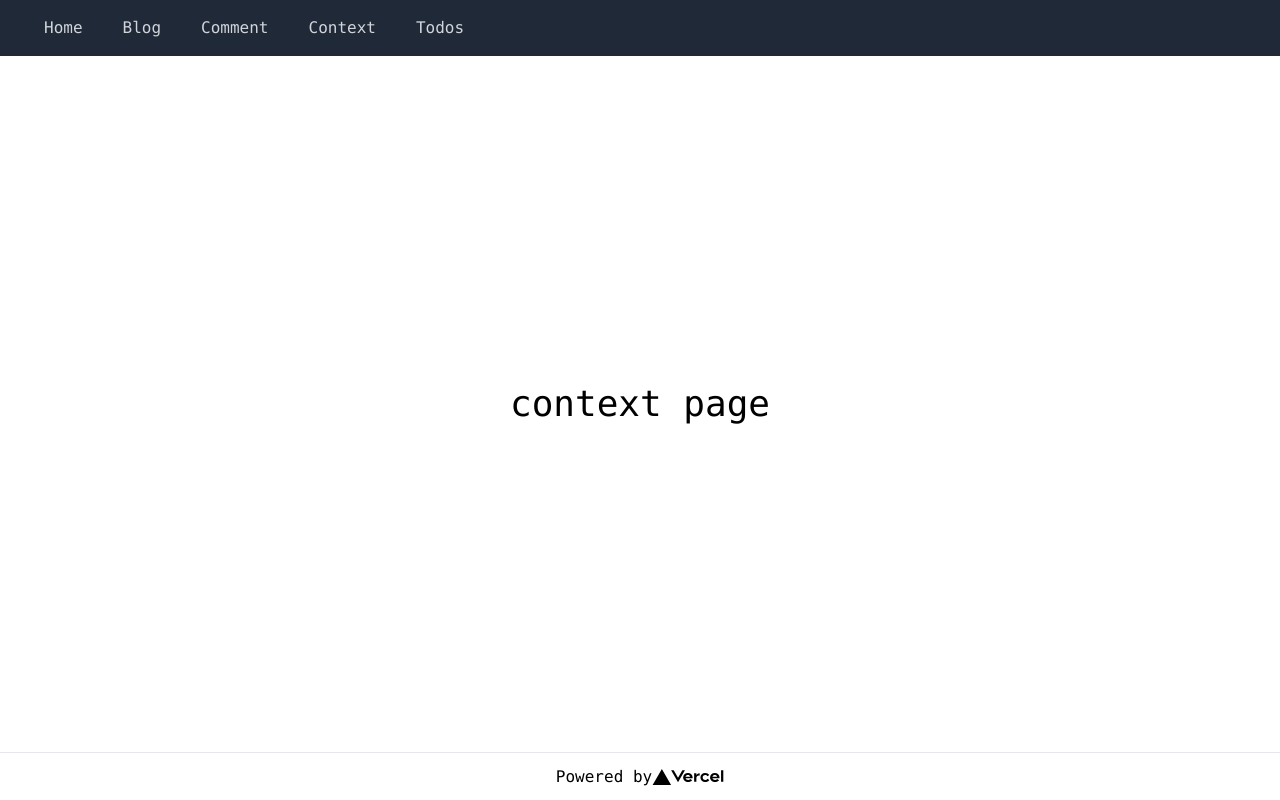
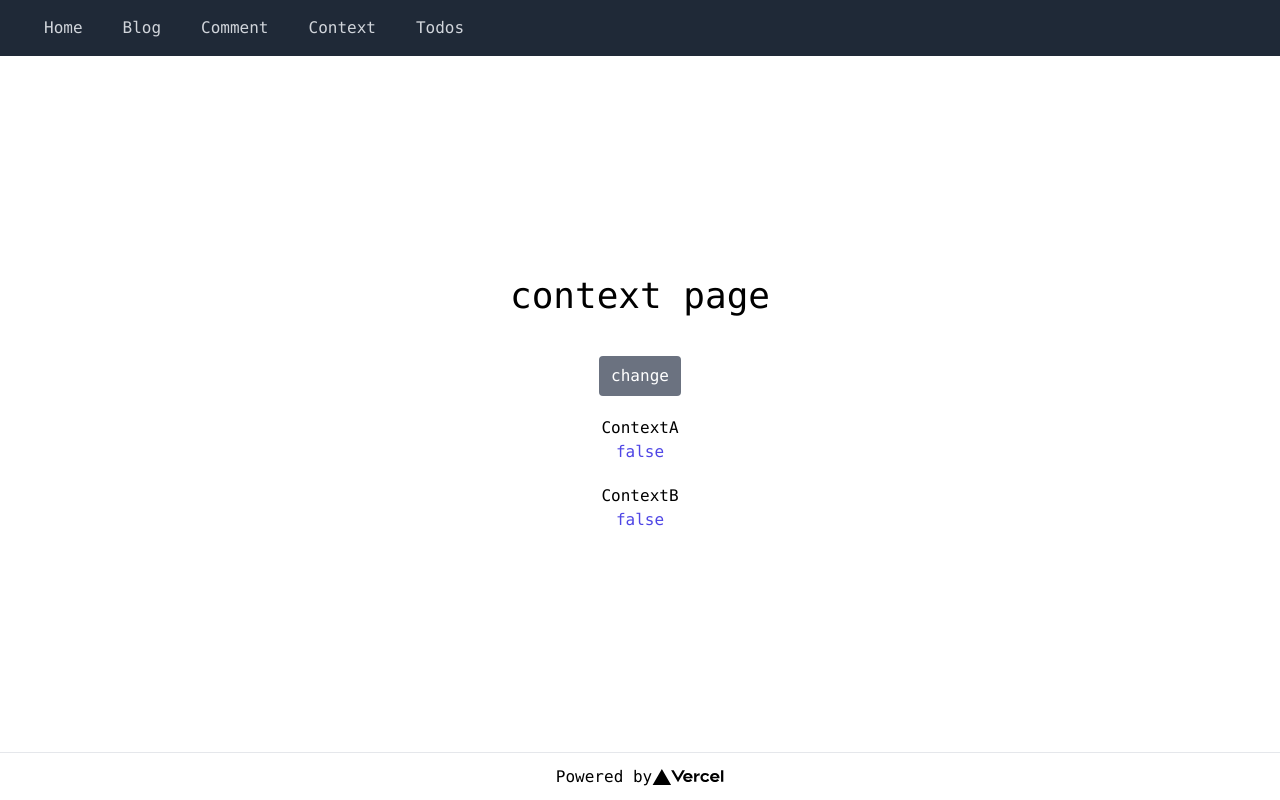
Before and after one commit to enuii3/nextjs-testing, a Next.js app: page /context-page in a window 1280 px wide. Built offline with nearby package versions, Linux system fonts and the light colour scheme.

Commit message:
feat: ContextPageの作成

```diff
--- /dev/null
+++ b/components/ContextA.tsx
@@ -0,0 +1,23 @@
+import { useStateContext } from '../context/StateProvider'
+
+const ContextA: React.FC = () => {
+  const { toggle, setToggle } = useStateContext()
+  return (
+    <>
+      <button
+        className="bg-gray-500 hover:bg-gray-400 px-3 py-2 mb-5 text-white rounded focus:outline-none"
+        onClick={() => {
+          setToggle(!toggle)
+        }}
+      >
+        change
+      </button>
+      <p>ContextA</p>
+      <p className="mb-5 text-indigo-600" data-testid="toggle-a">
+        {toggle ? 'true' : 'false'}
+      </p>
+    </>
+  )
+}
+
+export default ContextA
--- /dev/null
+++ b/components/ContextB.tsx
@@ -0,0 +1,15 @@
+import { useStateContext } from '../context/StateProvider'
+
+const ContextB: React.FC = () => {
+  const { toggle } = useStateContext()
+  return (
+    <>
+      <p>ContextB</p>
+      <p className="text-indigo-600" data-testid="toggle-b">
+        {toggle ? 'true' : 'false'}
+      </p>
+    </>
+  )
+}
+
+export default ContextB
--- /dev/null
+++ b/context/StateProvider.tsx
@@ -0,0 +1,19 @@
+import { useContext, useState, createContext } from 'react'
+
+const StateContext = createContext(
+  {} as {
+    toggle: boolean
+    setToggle: React.Dispatch<React.SetStateAction<boolean>>
+  }
+)
+
+export const StateProvider: React.FC = ({ children }) => {
+  const [toggle, setToggle] = useState(false)
+  return (
+    <StateContext.Provider value={{ toggle, setToggle }}>
+      {children}
+    </StateContext.Provider>
+  )
+}
+
+export const useStateContext = () => useContext(StateContext)
--- a/pages/context-page.tsx
+++ b/pages/context-page.tsx
@@ -1,9 +1,16 @@
 import Layout from '../components/Layout'
+import ContextA from '../components/ContextA'
+import ContextB from '../components/ContextB'
+import { StateProvider } from '../context/StateProvider'
 
 const ContextPage: React.FC = () => {
   return (
     <Layout title="Context">
-      <p className="text-4xl">context page</p>
+      <p className="text-4xl mb-10">context page</p>
+      <StateProvider>
+        <ContextA />
+        <ContextB />
+      </StateProvider>
     </Layout>
   )
 }
```
Also changed, not shown: 1 other file (tests, documents, lock files or other folders).
